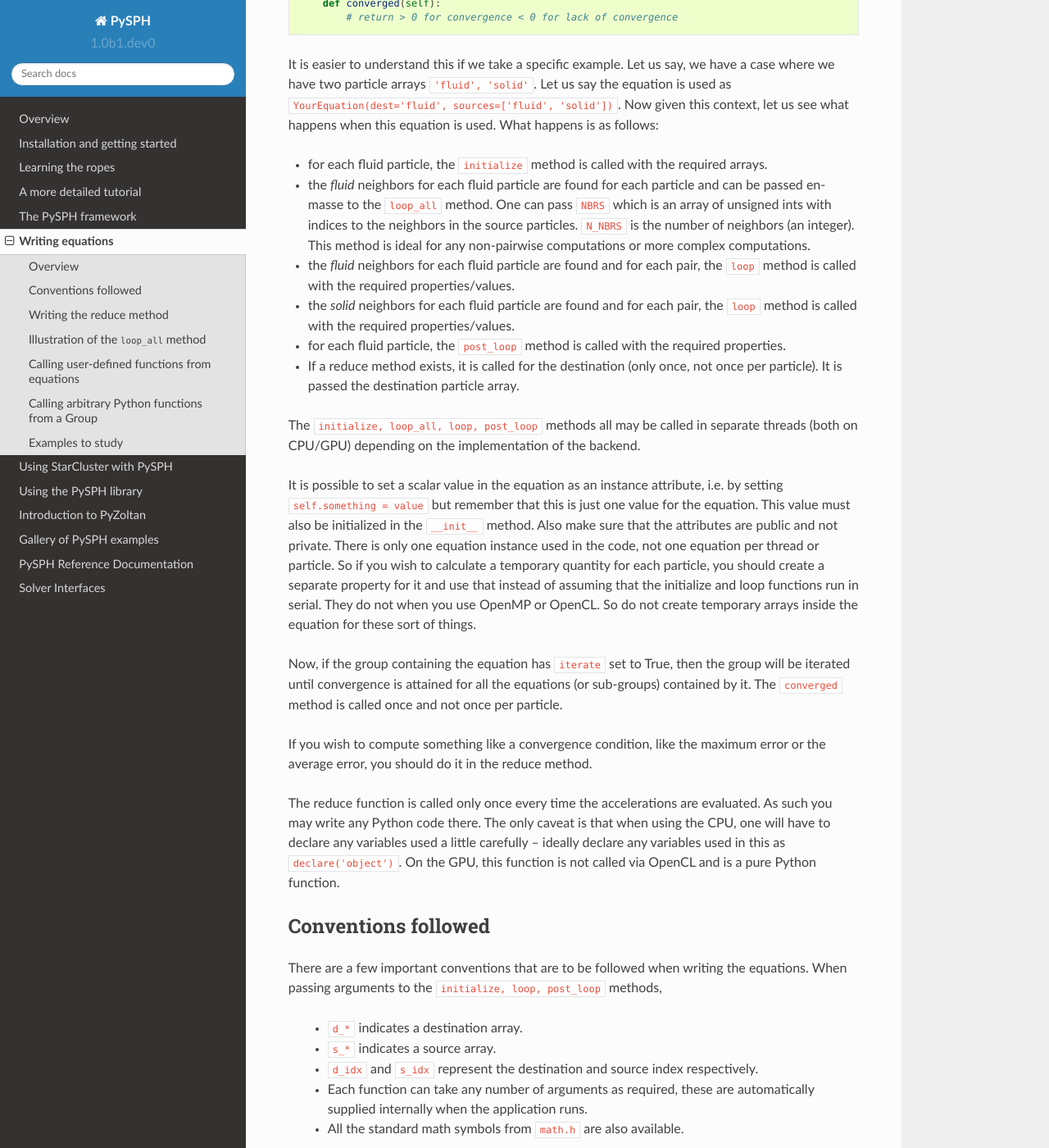
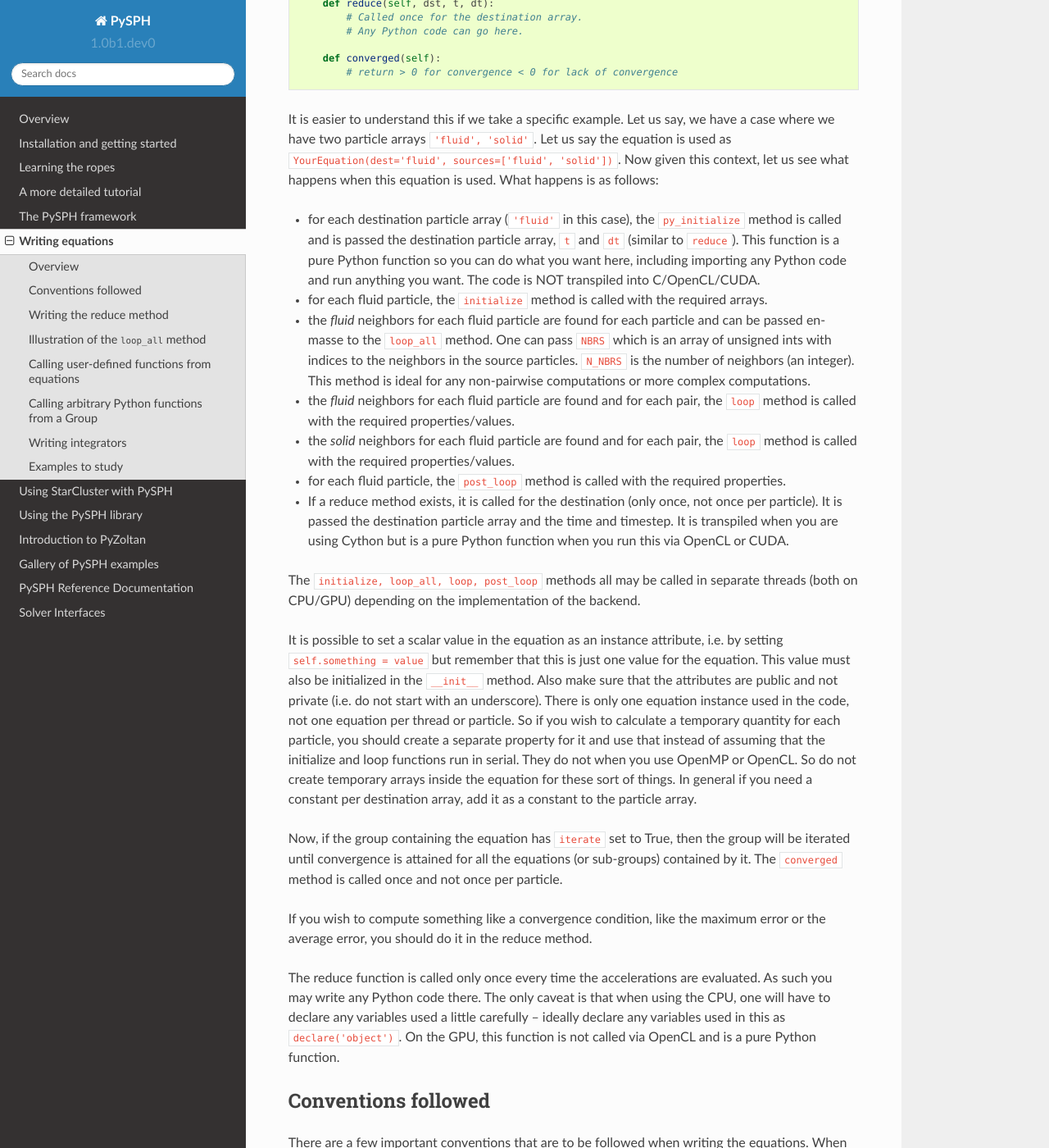
Before and after one commit to pypr/pysph, a Sphinx documentation site: the page built from docs/source/design/equations.rst, in a window 1280 px wide and 1400 px high, scrolled down 1117 px. Shown: the whole window at 82% size. Built offline with Sphinx 7.4.7 and the Read the Docs theme 2.0.0, drawn with Linux system fonts in a browser that asks for light colours; some of the changed text lies outside the part shown.

Commit message:
Update docs about new feature.

```diff
--- a/docs/source/design/equations.rst
+++ b/docs/source/design/equations.rst
@@ -37,6 +37,10 @@
           # Overload this only if you need to pass additional constants
           # Otherwise, no need to override __init__
 
+      def py_initialize(self, dst, t, dt):
+          # Called once per destination before initialize.
+          # This is a pure Python function and is not translated.
+
       def initialize(self, d_idx, ...):
           # Called once per destination before loop.
 
@@ -66,6 +70,13 @@
 'solid'])``. Now given this context, let us see what happens when this
 equation is used.  What happens is as follows:
 
+- for each destination particle array (``'fluid'`` in this case), the
+  ``py_initialize`` method is called and is passed the destination particle
+  array, ``t`` and ``dt`` (similar to ``reduce``). This function is a pure
+  Python function so you can do what you want here, including importing any
+  Python code and run anything you want. The code is NOT transpiled into
+  C/OpenCL/CUDA.
+
 - for each fluid particle, the ``initialize`` method is called with the
   required arrays.
 
@@ -86,7 +97,9 @@
   required properties.
 
 - If a reduce method exists, it is called for the destination (only once, not
-  once per particle). It is passed the destination particle array.
+  once per particle). It is passed the destination particle array and the time
+  and timestep. It is transpiled when you are using Cython but is a pure
+  Python function when you run this via OpenCL or CUDA.
 
 The ``initialize, loop_all, loop, post_loop`` methods all may be called in
 separate threads (both on CPU/GPU) depending on the implementation of the
@@ -96,12 +109,14 @@
 i.e. by setting ``self.something = value`` but remember that this is just one
 value for the equation. This value must also be initialized in the
 ``__init__`` method. Also make sure that the attributes are public and not
-private. There is only one equation instance used in the code, not one
-equation per thread or particle. So if you wish to calculate a temporary
-quantity for each particle, you should create a separate property for it and
-use that instead of assuming that the initialize and loop functions run in
-serial. They do not when you use OpenMP or OpenCL. So do not create temporary
-arrays inside the equation for these sort of things.
+private (i.e. do not start with an underscore). There is only one equation
+instance used in the code, not one equation per thread or particle. So if you
+wish to calculate a temporary quantity for each particle, you should create a
+separate property for it and use that instead of assuming that the initialize
+and loop functions run in serial. They do not when you use OpenMP or OpenCL.
+So do not create temporary arrays inside the equation for these sort of
+things. In general if you need a constant per destination array, add it as a
+constant to the particle array.
 
 Now, if the group containing the equation has ``iterate`` set to True, then
 the group will be iterated until convergence is attained for all the equations
@@ -429,6 +444,35 @@
 arbitrary Python, you can choose to implement the code using any approach you
 choose to do. This should be flexible enough to customize PySPH greatly.
 
+Writing integrators
+--------------------
+
+.. py:currentmodule:: pysph.sph.integrator_step
+
+
+Similar rules apply when writing an :py:class:`IntegratorStep`. One can create
+a multi-stage integrator as follows:
+
+.. code-block:: python
+
+   class MyStepper(IntegratorStep):
+       def initialize(self, d_idx, d_x):
+           # ...
+       def py_stage1(self, dst, t, dt):
+           # ...
+       def stage1(self, d_idx, d_x, d_ax):
+           # ...
+       def py_stage2(self, dst, t, dt):
+           # ...
+       def stage2(self, d_idx, d_x, d_ax):
+           # ...
+
+In this case, the ``initialize, stage1, stage2``, methods are transpiled and
+called but the ``py_stage1, py_stage2`` are pure Python functions called
+before the respective ``stage`` functions are called. Defining the
+``py_stage1`` or ``py_stage2`` methods are optional. If you have defined them,
+they will be called automatically. They are passed the destination particle
+array, the current time, and current timestep.
 
 
 Examples to study
```
